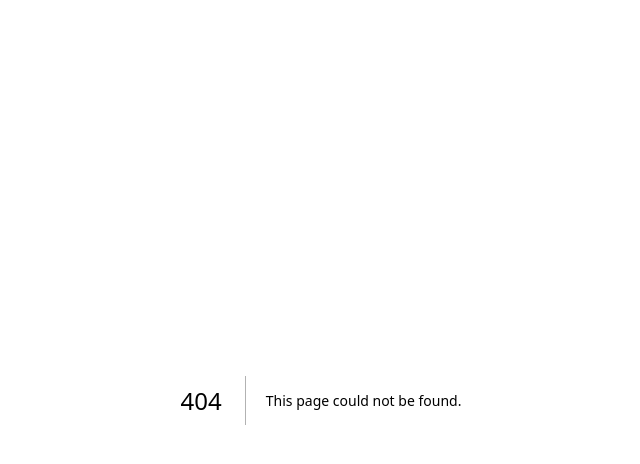
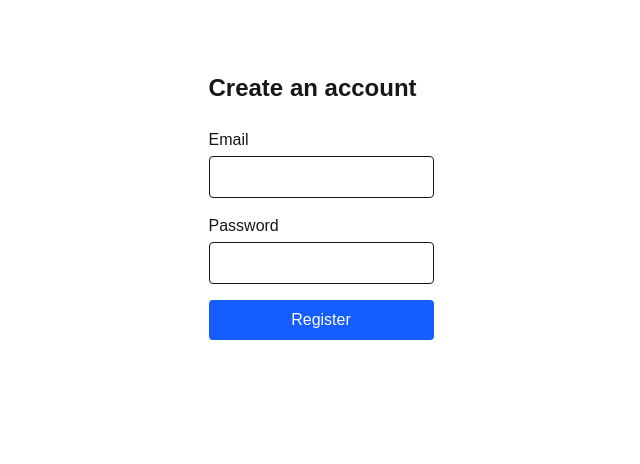
Before and after one commit to mehdisafaee/next-fullstack-learning, a Next.js app: page /register in a window 1280 px wide. Before the commit this address had no page. Shown: the top 464 px of the page, without its empty margins (319-959 px from the left). Built offline with nearby package versions, Linux system fonts and the light colour scheme.

Commit message:
feat: login and aregister and dashboard page were created

```diff
--- a/package.json
+++ b/package.json
@@ -9,6 +9,7 @@
     "lint": "eslint"
   },
   "dependencies": {
+    "@hookform/resolvers": "^5.9.2",
     "@prisma/adapter-pg": "^7.10.0",
     "@prisma/client": "^7.10.0",
     "argon2": "^0.45.1",
@@ -18,6 +19,7 @@
     "prisma": "^7.10.0",
     "react": "19.2.8",
     "react-dom": "19.2.8",
+    "react-hook-form": "^7.90.0",
     "zod": "^4.6.5"
   },
   "devDependencies": {
--- /dev/null
+++ b/src/app/dashboard/page.tsx
@@ -0,0 +1,33 @@
+import { Suspense } from "react";
+import { redirect } from "next/navigation";
+
+import { requireCurrentUser } from "@/features/auth/utils/require-current-user";
+import { AppError } from "@/lib/errors/app-error";
+
+async function DashboardContent() {
+  let user;
+  try {
+    user = await requireCurrentUser();
+  } catch (error) {
+    if (error instanceof AppError && error.code === "UNAUTHORIZED") {
+      redirect("/login");
+    }
+
+    throw error;
+  }
+  return (
+    <main className="mx-auto mt-12 max-w-2xl p-6">
+      <h1 className="mb-4 text-3xl font-bold">Dashboard</h1>
+
+      <p className="text-gray-600">Welcome back, {user.email}!</p>
+    </main>
+  );
+}
+
+export default function DashboardPage() {
+  return (
+    <Suspense fallback={<p className="p-6">Loading dashboard...</p>}>
+      <DashboardContent />
+    </Suspense>
+  );
+}
--- /dev/null
+++ b/src/app/login/page.tsx
@@ -0,0 +1,121 @@
+"use client";
+
+import { useState } from "react";
+import { useRouter } from "next/navigation";
+import { useForm } from "react-hook-form";
+import { zodResolver } from "@hookform/resolvers/zod";
+import axios from "axios";
+
+import { login as loginUser } from "@/features/auth/api/auth.api";
+import {
+  loginSchema,
+  type LoginInput,
+} from "@/features/auth/schemas/login.schema";
+import type { ApiError } from "@/lib/api/types";
+
+export default function LoginPage() {
+  const router = useRouter();
+  const [serverError, setServerError] = useState("");
+
+  const {
+    register,
+    handleSubmit,
+    formState: { errors, isSubmitting },
+  } = useForm<LoginInput>({
+    resolver: zodResolver(loginSchema),
+    defaultValues: {
+      email: "",
+      password: "",
+    },
+  });
+
+  async function onSubmit(data: LoginInput) {
+    setServerError("");
+
+    try {
+      await loginUser(data);
+      router.replace("/products");
+      router.refresh();
+    } catch (error) {
+      if (axios.isAxiosError<ApiError>(error)) {
+        const code = error.response?.data?.error?.code;
+
+        if (code === "INVALID_CREDENTIALS") {
+          setServerError("Invalid email or password.");
+          return;
+        }
+
+        if (code === "VALIDATION_ERROR") {
+          setServerError("Please check your email and password.");
+          return;
+        }
+      }
+
+      setServerError("Login failed. Please try again.");
+    }
+  }
+
+  return (
+    <main className="mx-auto mt-12 max-w-md p-6">
+      <h1 className="mb-6 text-2xl font-bold">Login</h1>
+
+      <form onSubmit={handleSubmit(onSubmit)} className="space-y-4">
+        <div>
+          <label htmlFor="email" className="mb-1 block">
+            Email
+          </label>
+
+          <input
+            id="email"
+            type="email"
+            autoComplete="email"
+            aria-invalid={Boolean(errors.email)}
+            {...register("email")}
+            className="w-full rounded border p-2"
+          />
+
+          {errors.email && (
+            <p role="alert" className="text-sm text-red-600">
+              {errors.email.message}
+            </p>
+          )}
+        </div>
+
+        <div>
+          <label htmlFor="password" className="mb-1 block">
+            Password
+          </label>
+
+          <input
+            id="password"
+            type="password"
+            autoComplete="current-password"
+            aria-invalid={Boolean(errors.password)}
+            {...register("password")}
+            className="w-full rounded border p-2"
+          />
+
+          {errors.password && (
+            <p role="alert" className="text-sm text-red-600">
+              {errors.password.message}
+            </p>
+          )}
+        </div>
+
+        {serverError && (
+          <p role="alert" className="text-sm text-red-600">
+            {serverError}
+          </p>
+        )}
+
+        <button
+          type="submit"
+          disabled={isSubmitting}
+          className="w-full rounded bg-blue-600 p-2 text-white disabled:opacity-50"
+        >
+          {isSubmitting ? "Logging in..." : "Login"}
+        </button>
+      </form>
+    </main>
+  );
+}
--- /dev/null
+++ b/src/app/register/page.tsx
@@ -0,0 +1,130 @@
+"use client";
+
+import { useState } from "react";
+import { useRouter } from "next/navigation";
+import { useForm } from "react-hook-form";
+import { zodResolver } from "@hookform/resolvers/zod";
+import axios from "axios";
+
+import { register as registerUser } from "@/features/auth/api/auth.api";
+import {
+  registerSchema,
+  type RegisterInput,
+} from "@/features/auth/schemas/auth.schemas";
+import type { ApiError } from "@/lib/api/types";
+
+export default function RegisterPage() {
+  const router = useRouter();
+  const [serverError, setServerError] = useState("");
+
+  const {
+    register,
+    handleSubmit,
+    setError,
+    formState: { errors, isSubmitting },
+  } = useForm<RegisterInput>({
+    resolver: zodResolver(registerSchema),
+    defaultValues: {
+      email: "",
+      password: "",
+    },
+  });
+
+  async function onSubmit(data: RegisterInput) {
+    setServerError("");
+
+    try {
+      await registerUser(data);
+      router.push("/login");
+    } catch (error) {
+      if (axios.isAxiosError<ApiError>(error)) {
+        const code = error.response?.data?.error?.code;
+
+        if (code === "EMAIL_ALREADY_REGISTERED") {
+          setError("email", {
+            type: "server",
+            message: "An account with this email already exists.",
+          });
+          return;
+        }
+
+        if (code === "VALIDATION_ERROR") {
+          setServerError("Please check your information and try again.");
+          return;
+        }
+      }
+
+      setServerError("Registration failed. Please try again.");
+    }
+  }
+
+  return (
+    <main className="mx-auto mt-12 max-w-md p-6">
+      <h1 className="mb-6 text-2xl font-bold">Create an account</h1>
+
+      <form onSubmit={handleSubmit(onSubmit)} className="space-y-4">
+        <div>
+          <label htmlFor="email" className="mb-1 block">
+            Email
+          </label>
+
+          <input
+            id="email"
+            type="email"
+            autoComplete="email"
+            aria-invalid={Boolean(errors.email)}
+            aria-describedby={errors.email ? "email-error" : undefined}
+            {...register("email")}
+            className="w-full rounded border p-2"
+          />
+
+          {errors.email && (
+            <p id="email-error" role="alert" className="text-sm text-red-600">
+              {errors.email.message}
+            </p>
+          )}
+        </div>
+
+        <div>
+          <label htmlFor="password" className="mb-1 block">
+            Password
+          </label>
+
+          <input
+            id="password"
+            type="password"
+            autoComplete="new-password"
+            aria-invalid={Boolean(errors.password)}
+            aria-describedby={errors.password ? "password-error" : undefined}
+            {...register("password")}
+            className="w-full rounded border p-2"
+          />
+
+          {errors.password && (
+            <p
+              id="password-error"
+              role="alert"
+              className="text-sm text-red-600"
+            >
+              {errors.password.message}
+            </p>
+          )}
+        </div>
+
+        {serverError && (
+          <p role="alert" className="text-sm text-red-600">
+            {serverError}
+          </p>
+        )}
+
+        <button
+          type="submit"
+          disabled={isSubmitting}
+          className="w-full rounded bg-blue-600 p-2 text-white disabled:opacity-50"
+        >
+          {isSubmitting ? "Creating account..." : "Register"}
+        </button>
+      </form>
+    </main>
+  );
+}
--- /dev/null
+++ b/src/features/auth/api/auth.api.ts
@@ -0,0 +1,18 @@
+import { api } from "@/lib/api/axios";
+import { RegisterInput } from "../schemas/auth.schemas";
+import { LoginInput } from "../schemas/login.schema";
+import type { AuthUser } from "../types/auth.types";
+
+export async function register(input: RegisterInput): Promise<AuthUser> {
+  const response = await api.post<AuthUser>("/auth/register", input);
+  return response.data;
+}
+
+export async function login(input: LoginInput): Promise<AuthUser> {
+  const response = await api.post<AuthUser>("/auth/login", input);
+  return response.data;
+}
+
+export async function logout(): Promise<void> {
+  await api.post("/auth/logout");
+}
--- /dev/null
+++ b/src/features/auth/types/auth.types.ts
@@ -0,0 +1,4 @@
+export type AuthUser = {
+  id: string;
+  email: string;
+};
```
Also changed, not shown: 1 other file (tests, documents, lock files or other folders).
